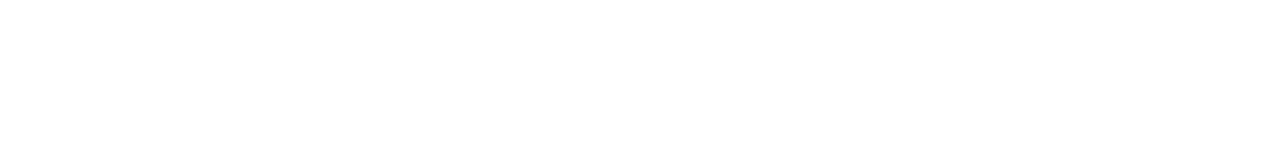
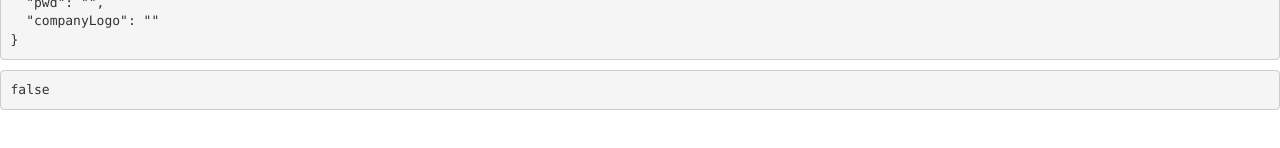
Before and after one commit to aldrin-ronco/QSWebV, a Vue app: page /login in a window 1280 px wide. Shown: the part 644-792 px from the top of the page. Built offline with nearby package versions, Linux system fonts and the light colour scheme.

Commit message:
styling login

```diff
--- a/src/components/login.vue
+++ b/src/components/login.vue
@@ -39,12 +39,9 @@
         </button>
       </div>
     </form>
-    <!--glyphicon glyphicon-refresh spinning
-    <span class="glyphicon glyphicon-refresh spinning"></span>
-    v-bind:class="{ 'glyphicon': isSubmited, 'glyphicon-refresh': isSubmited, 'spinning': isSubmited }"
     <pre>{{ $data }}</pre>
     <pre>{{ host }}</pre>
-    <pre>{{ showCompany }}</pre> -->
+    <pre>{{ showCompany }}</pre>
   </div>
 </template>
 
@@ -85,13 +82,6 @@ export default {
     },
     btnStatus () {
       return 'Comprobando'
-      // if (this.isSubmited && !this.isSent) {
-      //   return 'Comprobando'
-      // } else if (this.isSent) {
-      //   return 'Iniciar Sesión'
-      // } else {
-      //   return 'Comprobar'
-      // }
     }
   },
   methods: {
```
Also changed, not shown: 9 other files (tests, documents, lock files or other folders).
